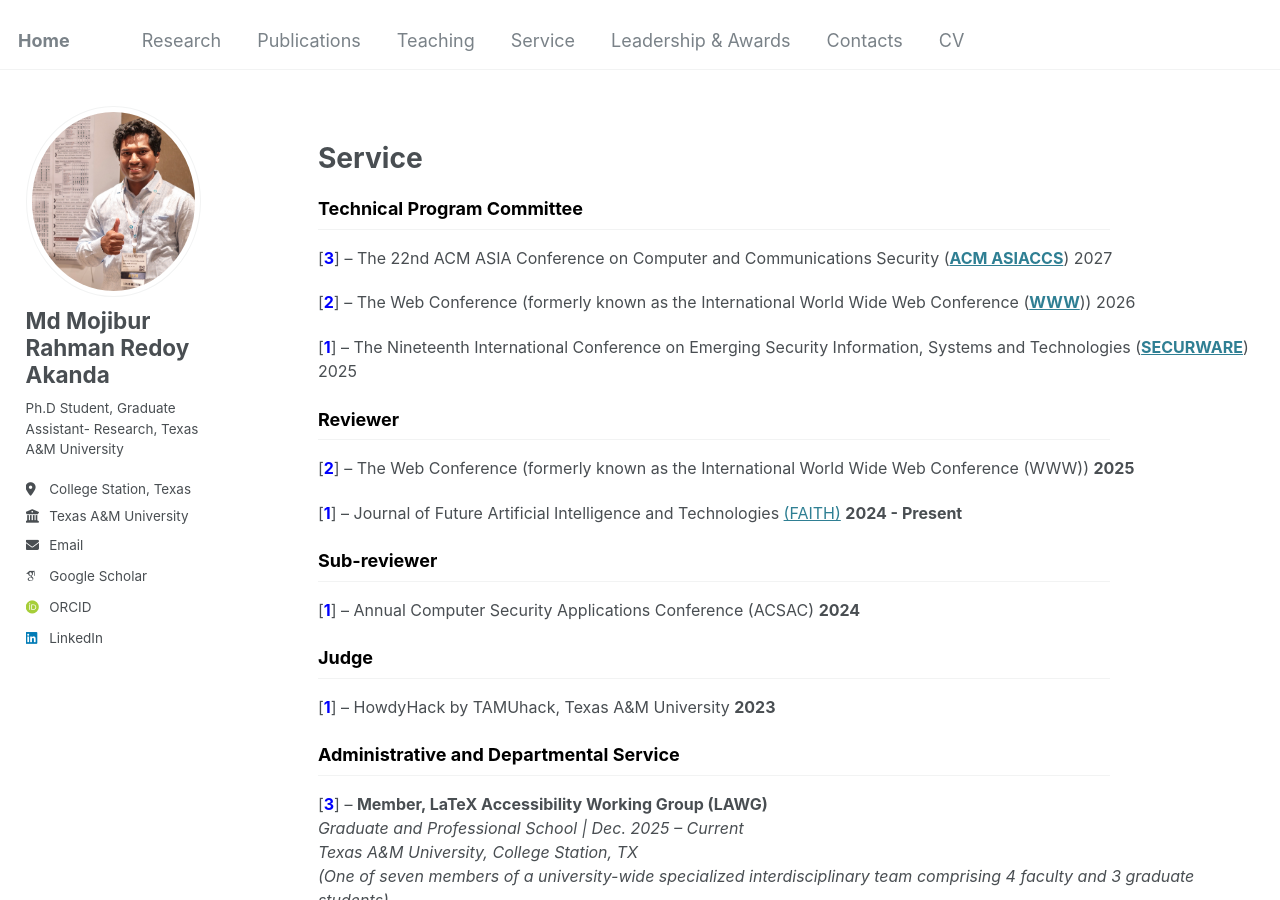
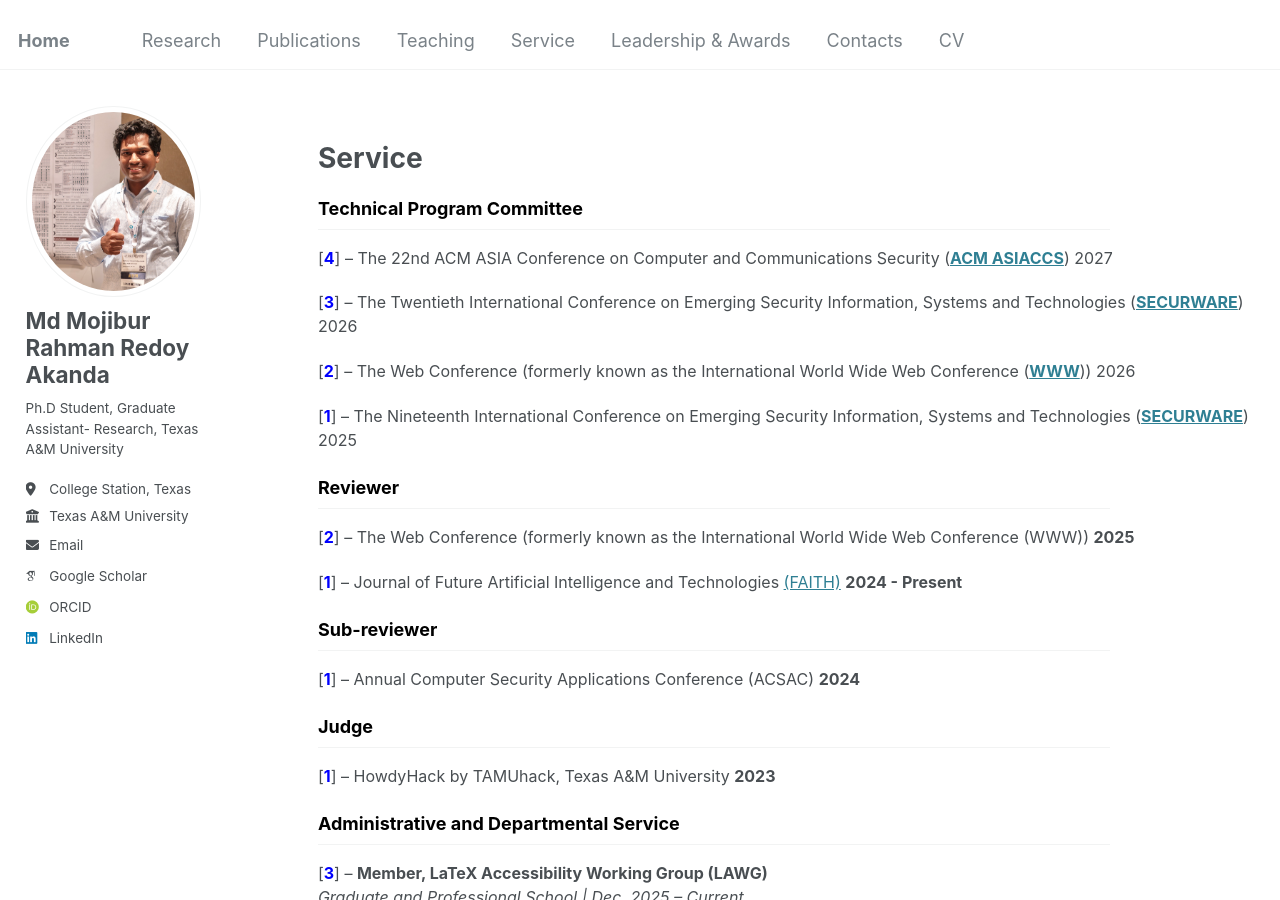
Before and after one commit to redoyakanda/redoyakanda.github.io, a Jekyll site: the page built from _pages/service.html, in a window 1280 px wide and 900 px high. Built offline with Jekyll 4.4.1, drawn with Linux system fonts in a browser that asks for light colours; some web fonts are replaced.

Commit message:
Update service.html

```diff
--- a/_pages/service.html
+++ b/_pages/service.html
@@ -10,8 +10,12 @@ author_profile: true
 <div style="font-size: 16px; width: 120%;">
 
     <p>
-    [<span style="color:blue;"><strong>3</strong></span>] – The 22nd ACM ASIA Conference on Computer and Communications Security
+    [<span style="color:blue;"><strong>4</strong></span>] – The 22nd ACM ASIA Conference on Computer and Communications Security
     (<a href="#" target="_blank"><strong>ACM ASIACCS</strong></a>) 2027
+  </p>
+      <p>
+    [<span style="color:blue;"><strong>3</strong></span>] – The Twentieth International Conference on Emerging Security Information, Systems and Technologies
+    (<a href="https://www.iaria.org/conferences2026/ComSECURWARE26.html" target="_blank"><strong>SECURWARE</strong></a>) 2026
   </p>
   <p>
     [<span style="color:blue;"><strong>2</strong></span>] – The Web Conference (formerly known as the International World Wide Web Conference
```
